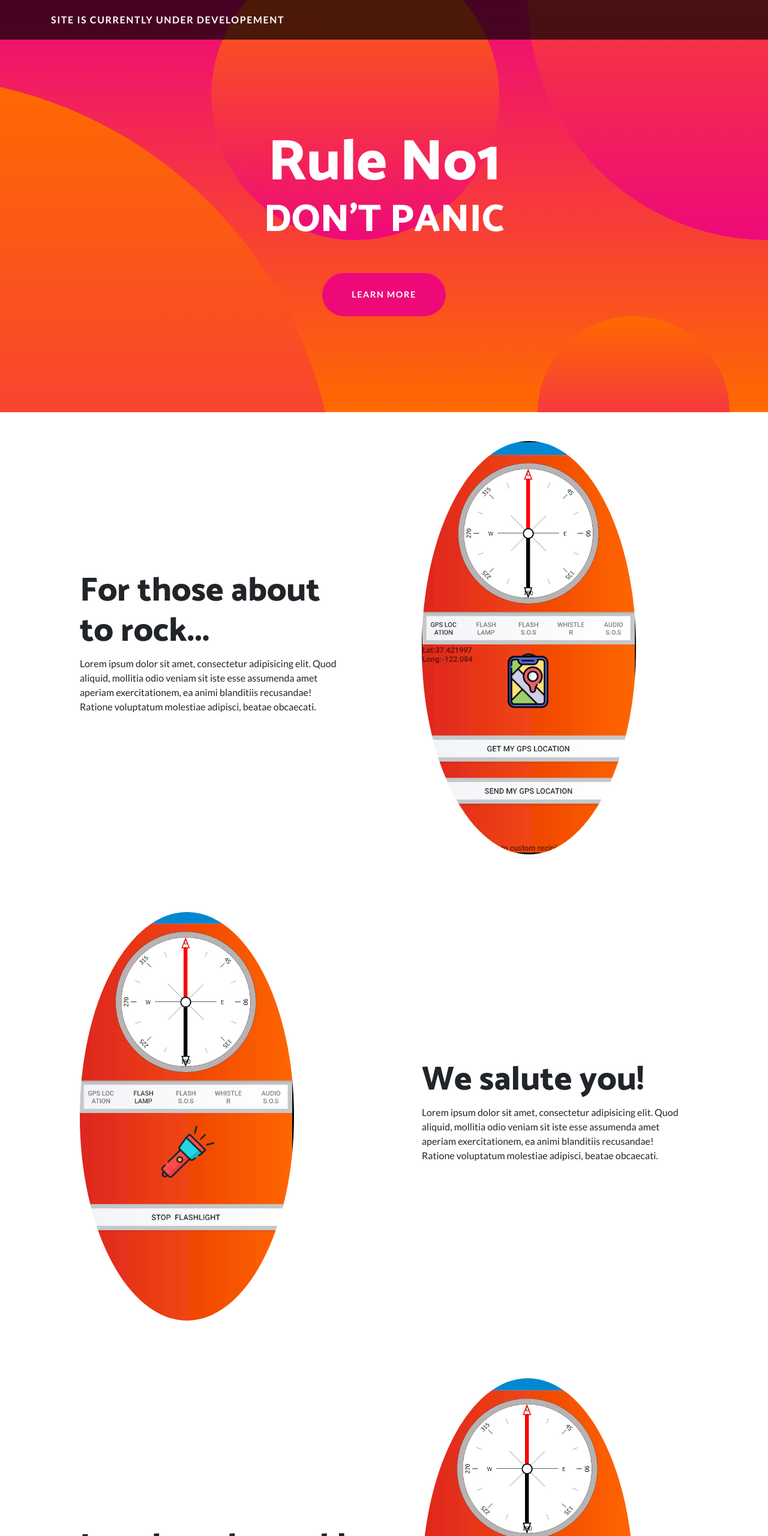
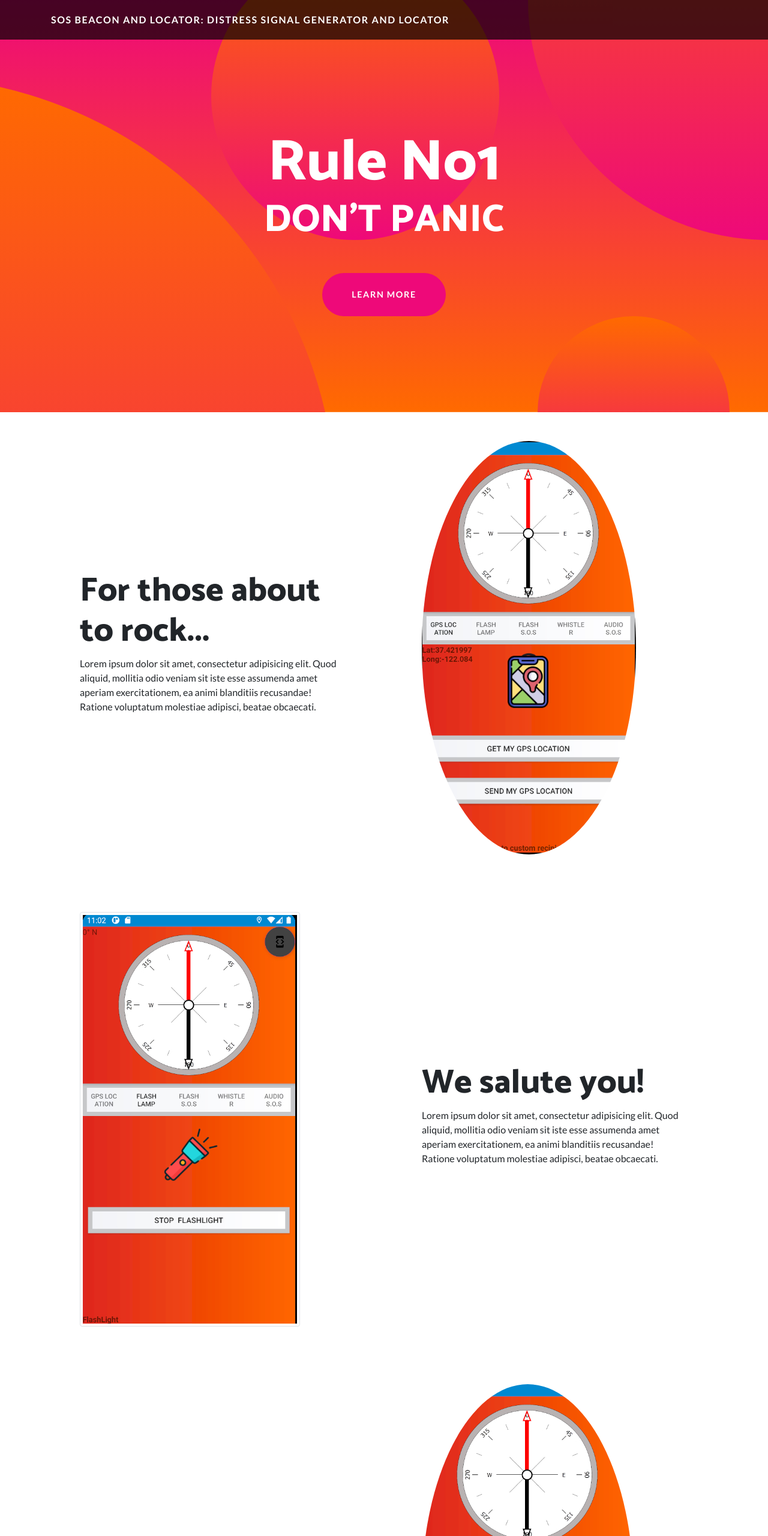
Before and after one commit to ilisevic/ilisevic.github.io, a website: page index.html in a window 1280 px wide. Shown: the top 2560 px of the page at 60% size. Drawn offline with Linux system fonts and the light colour scheme.

Commit message:
Update index.html

```diff
--- a/index.html
+++ b/index.html
@@ -27,7 +27,7 @@
   <!-- Navigation -->
   <nav class="navbar navbar-expand-lg navbar-dark navbar-custom fixed-top">
     <div class="container">
-      <a class="navbar-brand" href="#">Site is currently under developement</a>
+      <a class="navbar-brand" href="#">SOS beacon and locator: Distress signal generator and locator</a>
       <button class="navbar-toggler" type="button" data-toggle="collapse" data-target="#navbarResponsive" aria-controls="navbarResponsive" aria-expanded="false" aria-label="Toggle navigation">
         <span class="navbar-toggler-icon"></span>
       </button>
@@ -81,7 +81,7 @@
       <div class="row align-items-center">
         <div class="col-lg-6">
           <div class="p-5">
-            <img class="img-fluid rounded-circle" src="img/02.jpg" alt="">
+            <img class="img-fluid img-thumbnail" src="img/02.jpg" alt="">
           </div>
         </div>
         <div class="col-lg-6">
```
